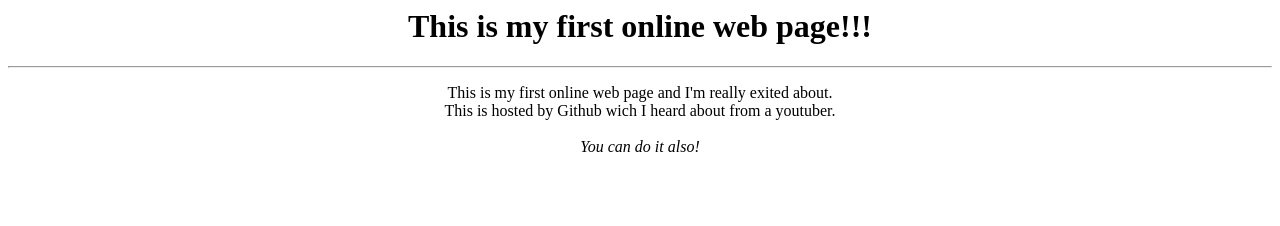
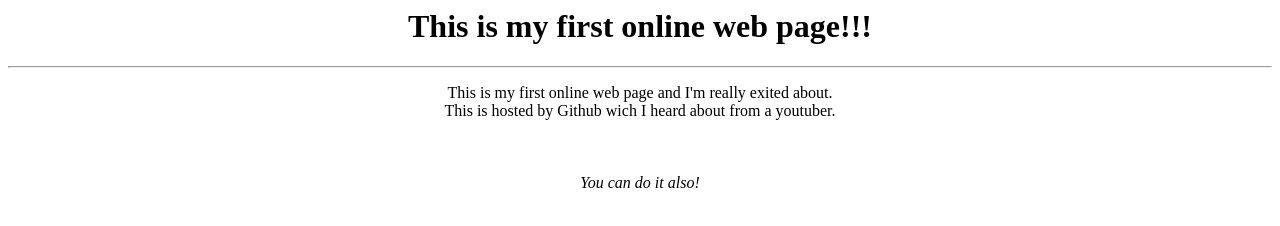
Before and after one commit to loudducky/mywebsite, a plain HTML site: page index.html in a window 1280 px wide. Drawn offline with Linux system fonts and the light colour scheme.

Commit message:
Update index.html

```diff
--- a/index.html
+++ b/index.html
@@ -5,6 +5,6 @@
     <body>
         <center><h1>This is my first online web page!!!</h1></center>
         <hr>
-        <center><p>This is my first online web page and I'm really exited about.<br>This is hosted by Github wich I heard about from a youtuber.<br><br><i>You can do it also!</i></p></center>
+        <center><p>This is my first online web page and I'm really exited about.<br>This is hosted by Github wich I heard about from a youtuber.<br><br><br><br><i>You can do it also!</i></p></center>
     </body>
 </html>
```
